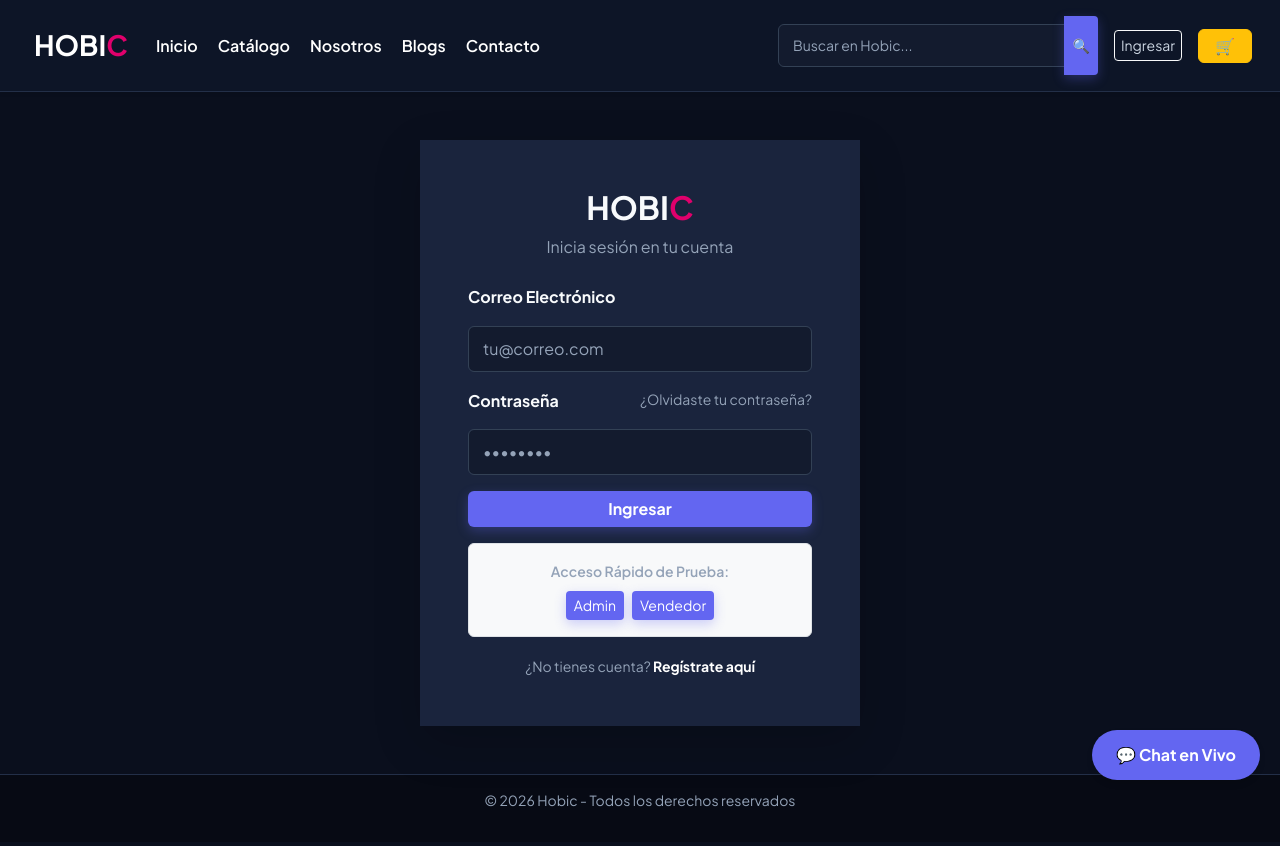
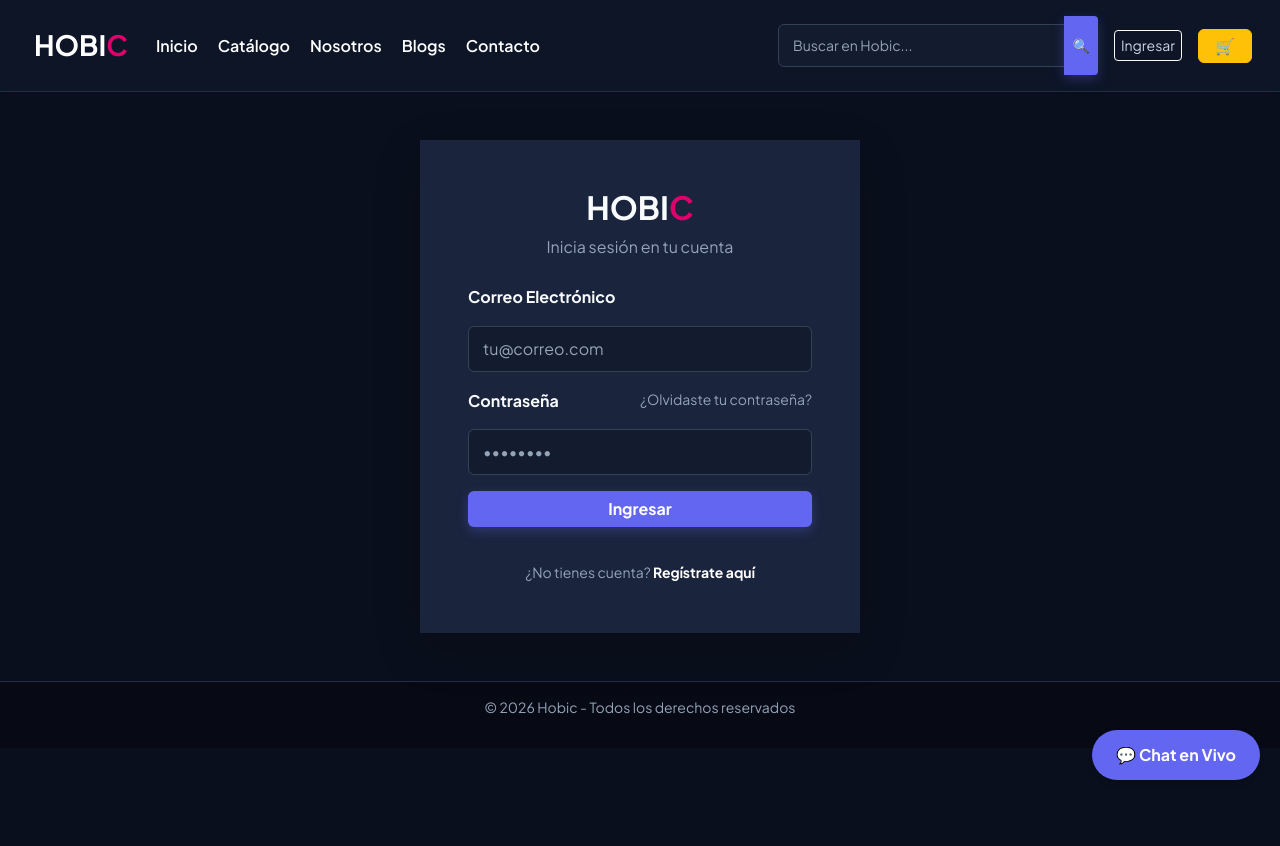
Before and after one commit to KETYM/FullStack_Hobic_React, a React (Vite) app: page /inicioSesion in a window 1280 px wide. Shown: the top 846 px of the page. After the commit the page ends 800 px from the top, so only its background shows below. Built offline with nearby package versions, Linux system fonts and the light colour scheme.

Commit message:
corrección inicio de sesión

```diff
--- a/src/pages/InicioSesion.jsx
+++ b/src/pages/InicioSesion.jsx
@@ -15,11 +15,6 @@ export default function InicioSesion() {
             ...credenciales,
             [e.target.name]: e.target.value
         });
-    };
-
-    const rellenarDemo = (correo, password) => {
-        setCredenciales({ correo, password });
-        setError('');
     };
 
     const handleSubmit = async (e) => {
@@ -71,6 +66,7 @@ export default function InicioSesion() {
                                 placeholder="tu@correo.com"
                                 value={credenciales.correo}
                                 onChange={handleChange}
+                                autoComplete="off"
                                 required
                                 disabled={cargando}
                             />
@@ -90,6 +86,7 @@ export default function InicioSesion() {
                                 placeholder="••••••••"
                                 value={credenciales.password}
                                 onChange={handleChange}
+                                autoComplete="new-password"
                                 required
                                 disabled={cargando}
                             />
@@ -108,27 +105,6 @@ export default function InicioSesion() {
                         </button>
                     </form>
 
-                    {/* Accesos rápidos de prueba (Demo) */}
-                    <div className="p-3 bg-light rounded text-center mb-3 border">
-                        <small className="d-block text-muted mb-2 fw-semibold">Acceso Rápido de Prueba:</small>
-                        <div className="d-flex gap-2 justify-content-center">
-                            <button
-                                type="button"
-                                className="btn btn-sm btn-outline-danger"
-                                onClick={() => rellenarDemo('admin@hobic.cl', 'adm123')}
-                            >
-                                Admin
-                            </button>
-                            <button
-                                type="button"
-                                className="btn btn-sm btn-outline-warning text-dark"
-                                onClick={() => rellenarDemo('vendedor@hobic.cl', 'ven123')}
-                            >
-                                Vendedor
-                            </button>
-                        </div>
-                    </div>
-
                     <div className="text-center mt-3">
                         <small className="text-muted">
                             ¿No tienes cuenta? <Link to="/registro" className="text-decoration-none fw-bold" style={{ color: '#e0006c' }}>Regístrate aquí</Link>
```
